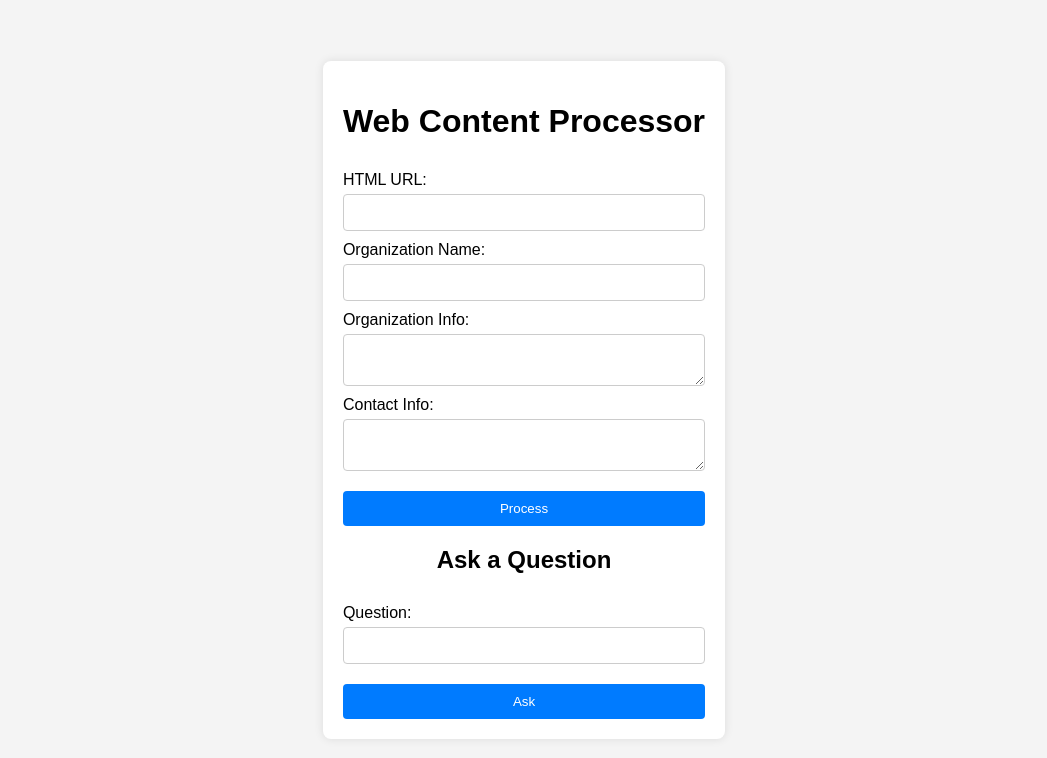
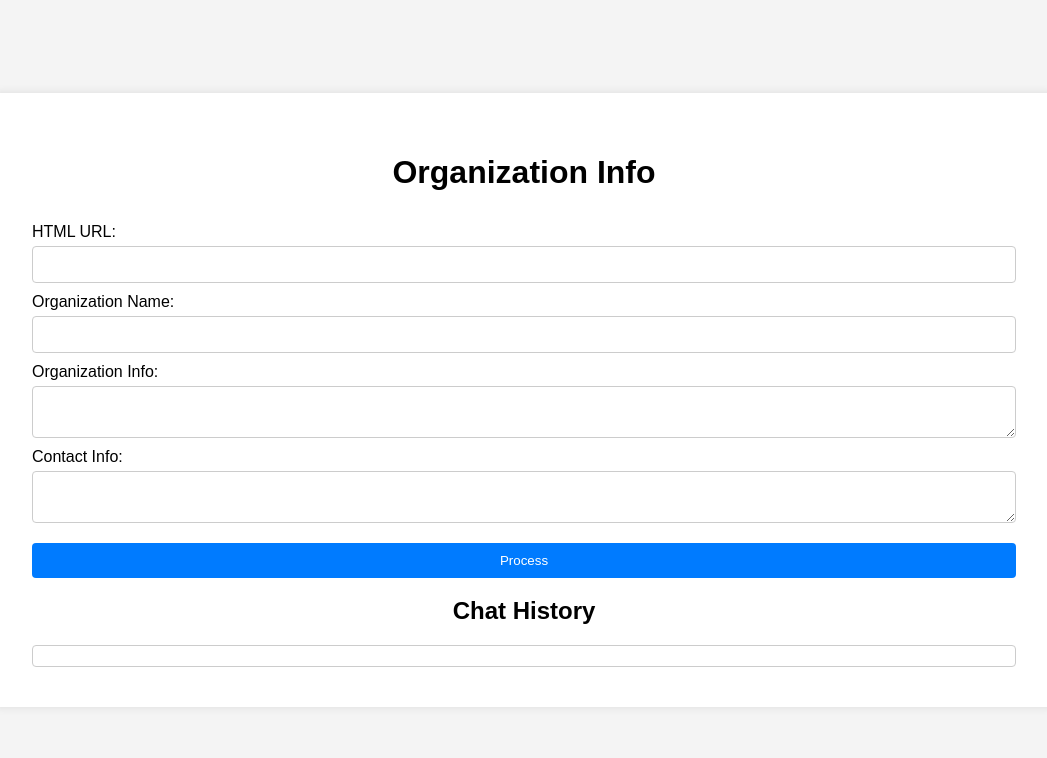
Before and after one commit to Joker-2003/RAG-contextual, a Flask app: page / in a window 1280 px wide. Shown: the top 758 px of the page, without its empty margins (116-1163 px from the left). Run offline with Flask 3, Linux system fonts and the light colour scheme.

Commit message:
feat: modified html to save history

```diff
--- a/main.py
+++ b/main.py
@@ -34,7 +34,7 @@ def ask():
 
     # Get response
     response = get_response(question, organization_name, organization_info, contact_info)
-    return jsonify({'answer': response})
+    return jsonify({'answer': response, 'question': question})
 
 if __name__ == "__main__":
     app.run(debug=True)
--- a/static/styles.css
+++ b/static/styles.css
@@ -10,10 +10,18 @@ body {
 }
 
 .container {
+    display: flex;
+    width: 80%;
     background: white;
     padding: 20px;
     border-radius: 8px;
-    box-shadow: 0 0 10px rgba(0,0,0,0.1);
+    box-shadow: 0 0 10px rgba(0, 0, 0, 0.1);
+}
+
+.left-pane, .right-pane {
+    flex: 1;
+    margin: 10px;
+    padding: 10px;
 }
 
 h1, h2 {
@@ -49,3 +57,11 @@ button {
 button:hover {
     background-color: #0056b3;
 }
+
+#chatHistory {
+    max-height: 300px;
+    overflow-y: auto;
+    border: 1px solid #ccc;
+    padding: 10px;
+    border-radius: 4px;
+}
--- a/templates/index.html
+++ b/templates/index.html
@@ -8,7 +8,8 @@
 </head>
 <body>
     <div class="container">
-        <h1>Web Content Processor</h1>
+        <div class="left-pane">
+            <h1>Organization Info</h1>
             <form id="processForm">
                 <label for="url">HTML URL:</label>
                 <input type="text" id="url" name="url" required>
@@ -22,6 +23,11 @@
             </form>
             <div id="processMessage"></div>
 
+            <h2>Chat History</h2>
+            <div id="chatHistory"></div>
+        </div>
+
+        <div class="right-pane" id="chatPane" style="display: none;">
             <h2>Ask a Question</h2>
             <form id="askForm">
                 <label for="question">Question:</label>
@@ -32,6 +38,7 @@
                 <button type="submit">Ask</button>
             </form>
             <div id="answer"></div>
+        </div>
     </div>
 
     <script>
@@ -55,6 +62,7 @@
                 document.getElementById('ask_organization_name').value = organization_name;
                 document.getElementById('ask_organization_info').value = organization_info;
                 document.getElementById('ask_contact_info').value = contact_info;
+                document.getElementById('chatPane').style.display = 'block';
             });
         });
 
@@ -75,6 +83,11 @@
             .then(response => response.json())
             .then(data => {
                 document.getElementById('answer').textContent = data.answer;
+
+                let chatHistory = document.getElementById('chatHistory');
+                let chatEntry = document.createElement('div');
+                chatEntry.innerHTML = `<strong>Q:</strong> ${data.question}<br><strong>A:</strong> ${data.answer}`;
+                chatHistory.appendChild(chatEntry);
             });
         });
     </script>
```
Also changed, not shown: data/chroma/chroma.sqlite3, 1 other file. Lines whose indentation alone changed are shown as unchanged.
